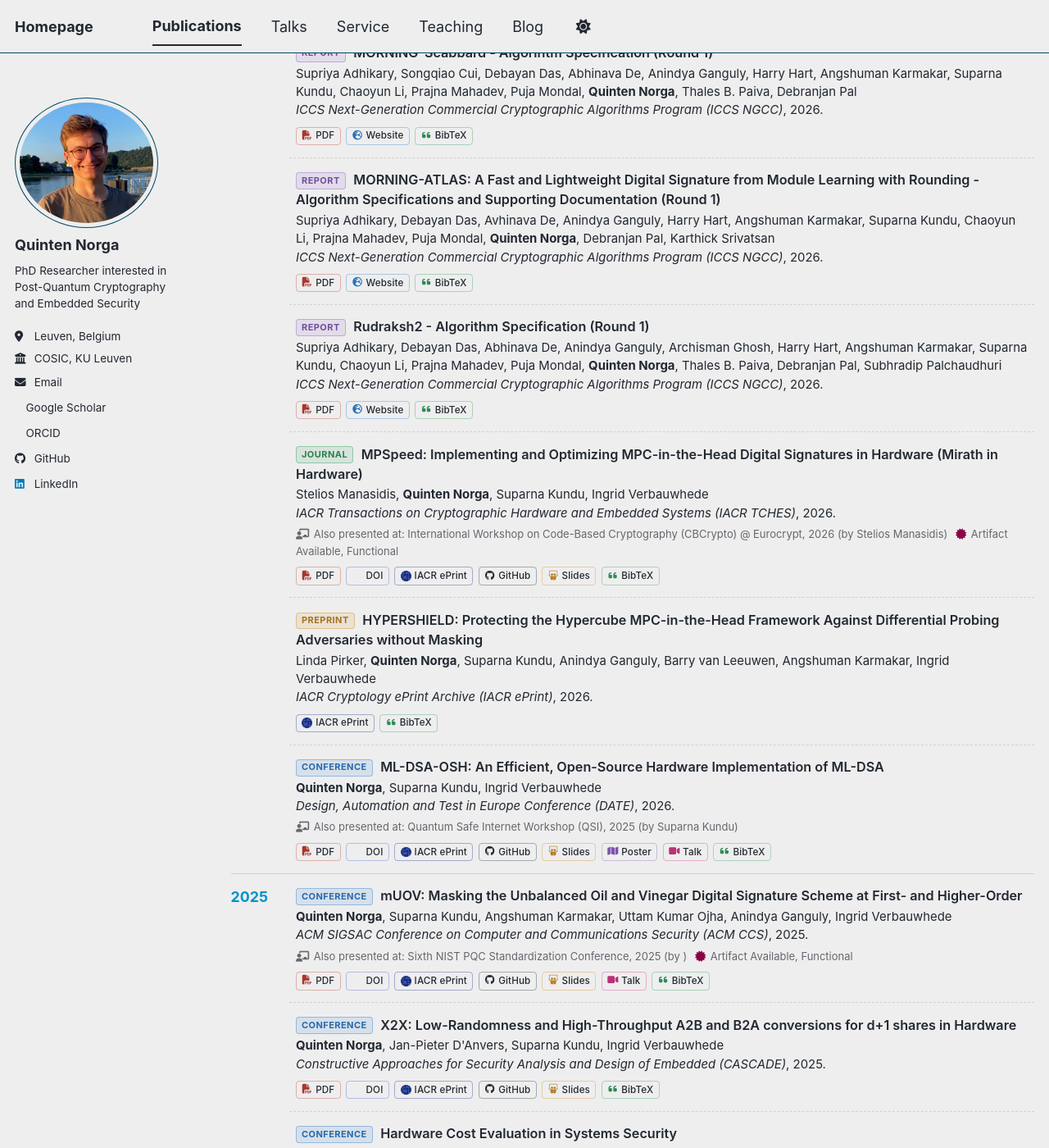
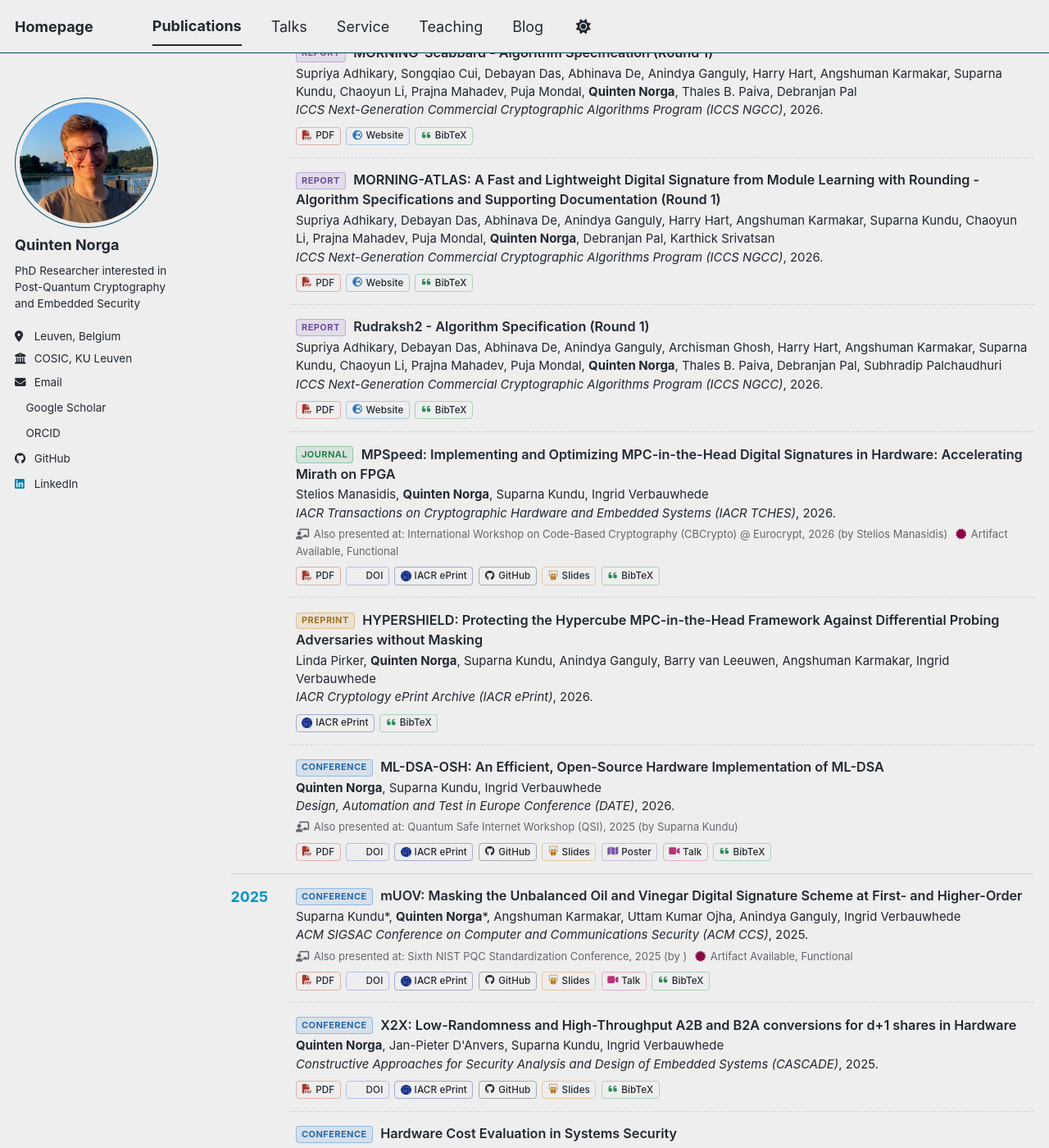
Before and after one commit to qnorga1/qnorga1.github.io, a Jekyll site: the page built from _pages/publications.html, in a window 1280 px wide and 1400 px high, scrolled down 683 px. Shown: the whole window at 82% size. Built offline with Jekyll 4.4.1, drawn with Linux system fonts in a browser that asks for light colours; a style sheet for code colours, icons or effects is not loaded; some of the changed text lies outside the part shown.

Commit message:
fix mistakes

```diff
--- a/_data/publications.yml
+++ b/_data/publications.yml
@@ -100,7 +100,7 @@ pubs:
 
   - id: "tches27-3"
     title: "Software-Pipelining The Number Theoretic Transform on Neural Processing Units: A Loop-Fission Methodology"
-    author: ['Henri Vermeersch', 'Xander Pottier', 'Thomas de Ruijter', 'Quinten Norga', 'Ingrid Verbauwhede']
+    author: ['Henri Vermeersch', 'Xander Pottier', 'Quinten Norga', 'Thomas de Ruijter', 'Ingrid Verbauwhede']
     venue: "IACR Transactions on Cryptographic Hardware and Embedded Systems"
     acro: "IACR TCHES"
     year: 2027
@@ -157,7 +157,7 @@ pubs:
     recording: ###############
     badge: #####################
     slides: #################
-    github: "https://github.com/KULeuven-COSIC/MQOM-in-HW"
+    github: ###############
     bibtex: |
       @misc{EPRINT:MNKV26,
         author        = {Manasidis, Stelios and Norga, Quinten and Kundu, Suparna and Verbauwhede, Ingrid},
@@ -186,7 +186,7 @@ pubs:
       }
 
   - id: "scabbard-r1"
-    title: "MORNING-Scabbard - Algorihtm Specification (Round 1)"
+    title: "MORNING-Scabbard - Algorithm Specification (Round 1)"
     author: ['Supriya Adhikary', 'Songqiao Cui', 'Debayan Das', 'Abhinava De', 'Anindya Ganguly', 'Harry Hart', 'Angshuman Karmakar', 'Suparna Kundu', 'Chaoyun Li', 'Prajna Mahadev', 'Puja Mondal', 'Quinten Norga', 'Thales B. Paiva', 'Debranjan Pal']
     venue: "ICCS Next-Generation Commercial Cryptographic Algorithms Program"
     acro: "ICCS NGCC"
@@ -205,7 +205,7 @@ pubs:
 
   - id: "atlas-r1"
     title: "MORNING-ATLAS: A Fast and Lightweight Digital Signature from Module Learning with Rounding - Algorithm Specifications and Supporting Documentation (Round 1)"
-    author: ['Supriya Adhikary', 'Debayan Das', 'Avhinava De', 'Anindya Ganguly', 'Harry Hart', 'Angshuman Karmakar', 'Suparna Kundu', 'Chaoyun Li', 'Prajna Mahadev', 'Puja Mondal', 'Quinten Norga', 'Debranjan Pal', 'Karthick Srivatsan']
+    author: ['Supriya Adhikary', 'Debayan Das', 'Abhinava De', 'Anindya Ganguly', 'Harry Hart', 'Angshuman Karmakar', 'Suparna Kundu', 'Chaoyun Li', 'Prajna Mahadev', 'Puja Mondal', 'Quinten Norga', 'Debranjan Pal', 'Karthick Srivatsan']
     venue: "ICCS Next-Generation Commercial Cryptographic Algorithms Program"
     acro: "ICCS NGCC"
     year: 2026
@@ -240,7 +240,7 @@ pubs:
       }
 
   - id: "tches26"
-    title: "MPSpeed: Implementing and Optimizing MPC-in-the-Head Digital Signatures in Hardware (Mirath in Hardware)"
+    title: "MPSpeed: Implementing and Optimizing MPC-in-the-Head Digital Signatures in Hardware: Accelerating Mirath on FPGA"
     author: ['Stelios Manasidis', 'Quinten Norga', 'Suparna Kundu', 'Ingrid Verbauwhede']
     venue: "IACR Transactions on Cryptographic Hardware and Embedded Systems"
     acro: "IACR TCHES"
@@ -315,7 +315,7 @@ pubs:
 
   - id: "ccs25"
     title: "mUOV: Masking the Unbalanced Oil and Vinegar Digital Signature Scheme at First- and Higher-Order"
-    author: ['Quinten Norga', 'Suparna Kundu', 'Angshuman Karmakar', 'Uttam Kumar Ojha', 'Anindya Ganguly', 'Ingrid Verbauwhede']
+    author: ['Suparna Kundu*', 'Quinten Norga*', 'Angshuman Karmakar', 'Uttam Kumar Ojha', 'Anindya Ganguly', 'Ingrid Verbauwhede']
     venue: "ACM SIGSAC Conference on Computer and Communications Security"
     acro: "ACM CCS"
     year: 2025
@@ -344,7 +344,7 @@ pubs:
   - id: "cascade25"
     title: "X2X: Low-Randomness and High-Throughput A2B and B2A conversions for d+1 shares in Hardware"
     author: ['Quinten Norga', "Jan-Pieter D'Anvers", 'Suparna Kundu', 'Ingrid Verbauwhede']
-    venue: "Constructive Approaches for Security Analysis and Design of Embedded"
+    venue: "Constructive Approaches for Security Analysis and Design of Embedded Systems"
     acro: "CASCADE"
     year: 2025
     type: "conference"
@@ -397,7 +397,7 @@ pubs:
     title: "Masking Gaussian Elimination at Arbitrary Order, with Application to Multivariate- and Code-Based PQC"
     author: ['Quinten Norga', 'Suparna Kundu', 'Uttam Kumar Ojha', 'Anindya Ganguly', 'Angshuman Karmakar', 'Ingrid Verbauwhede']
     venue: "Cryptographers’ Track at the RSA Conference"
-    acro: "CT-RSAC"
+    acro: "CT-RSA"
     year: 2025
     type: "conference"
     pdf: true
--- a/_data/talks.yml
+++ b/_data/talks.yml
@@ -130,7 +130,7 @@ talks:
     title: "Masking Gaussian Elimination at Arbitrary Order with Application to Multivariate- and Code-Based PQC"
     type: "Paper presentation"
     venue: "RSA Conference (RSAC)"
-    location: "San-Francisco (CA), USA"
+    location: "San Francisco (CA), USA"
     month: "April 30"
     year: 2025
     slides: true
```
